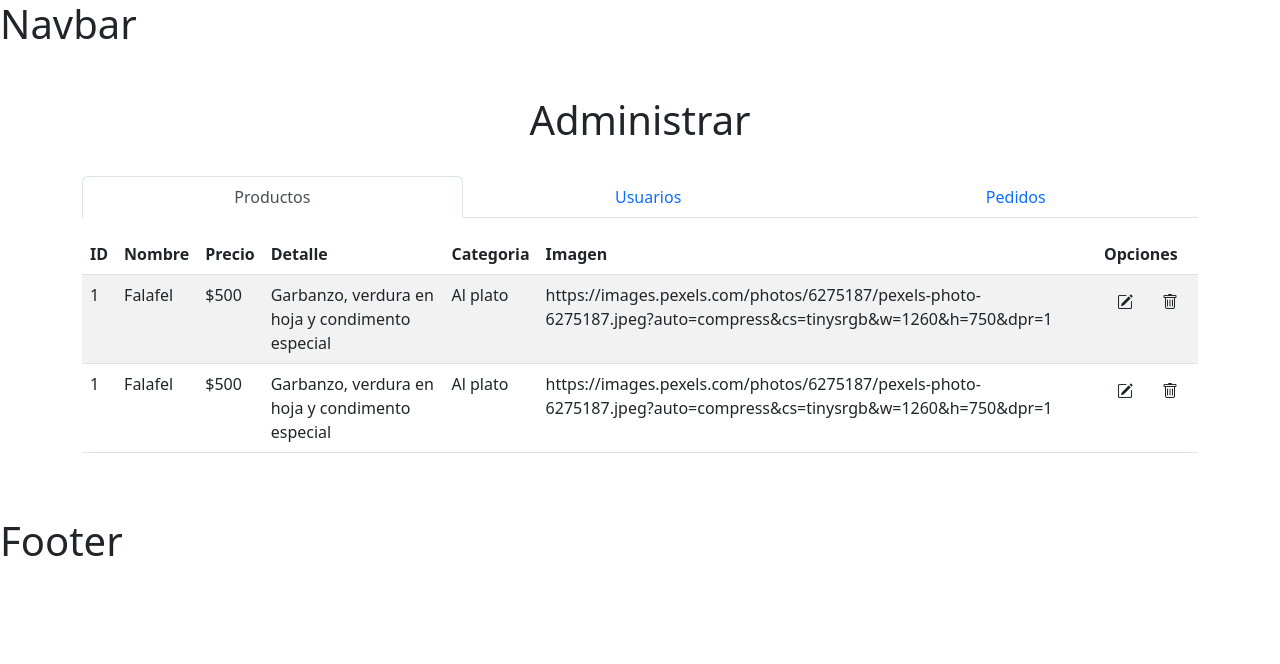
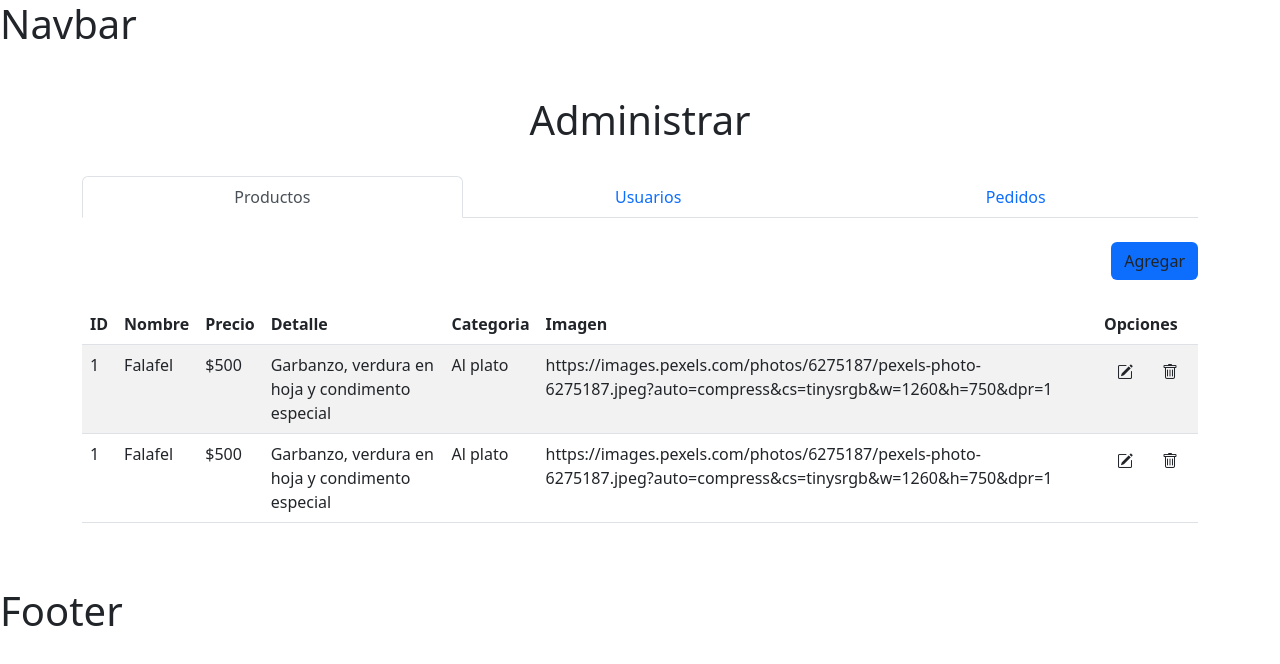
Before and after one commit to 22AGabriel/PF-Restaurante, a React (Create React App) app: page /administrar in a window 1280 px wide. Shown: the top 664 px of the page. Built offline with nearby package versions, Linux system fonts and the light colour scheme.

Commit message:
botón para agregar productos

```diff
--- a/src/components/views/Admin.jsx
+++ b/src/components/views/Admin.jsx
@@ -1,21 +1,23 @@
-import { Container, Tab, Table, Tabs } from 'react-bootstrap';
-import ItemProducto from './producto/ItemProducto';
-import ItemUsuario from './usuario/ItemUsuario';
-import ItemPedido from './producto/ItemPedido';
+import { Container, Tab, Table, Tabs } from "react-bootstrap";
+import ItemProducto from "./producto/ItemProducto";
+import ItemUsuario from "./usuario/ItemUsuario";
+import ItemPedido from "./producto/ItemPedido";
+import { Link } from "react-router-dom";
 
 const Admin = () => {
   return (
     <Container className="my-5">
-            <div className='d-flex justify-content-center mb-4'>
+      <div className="d-flex justify-content-center mb-4">
         <h1>Administrar</h1>
       </div>
-            <Tabs
-            defaultActiveKey="productos"
-            id="fill-tab"
-            className="mb-3"
-            fill>
+      <Tabs defaultActiveKey="productos" id="fill-tab" className="mb-3" fill>
         <Tab eventKey="productos" title="Productos">
-                    <Table striped  responsive hover>
+          <div className="d-flex justify-content-end my-4">
+            <Link to={"/administrar/agregar"} className="btn bg-primary">
+                Agregar
+            </Link>
+          </div>
+          <Table striped responsive hover>
             <thead>
               <tr>
                 <th>ID</th>
@@ -65,7 +67,6 @@ const Admin = () => {
               <ItemPedido></ItemPedido>
             </tbody>
           </Table>
-
         </Tab>
       </Tabs>
     </Container>
```
Lines whose indentation alone changed are shown as unchanged.
